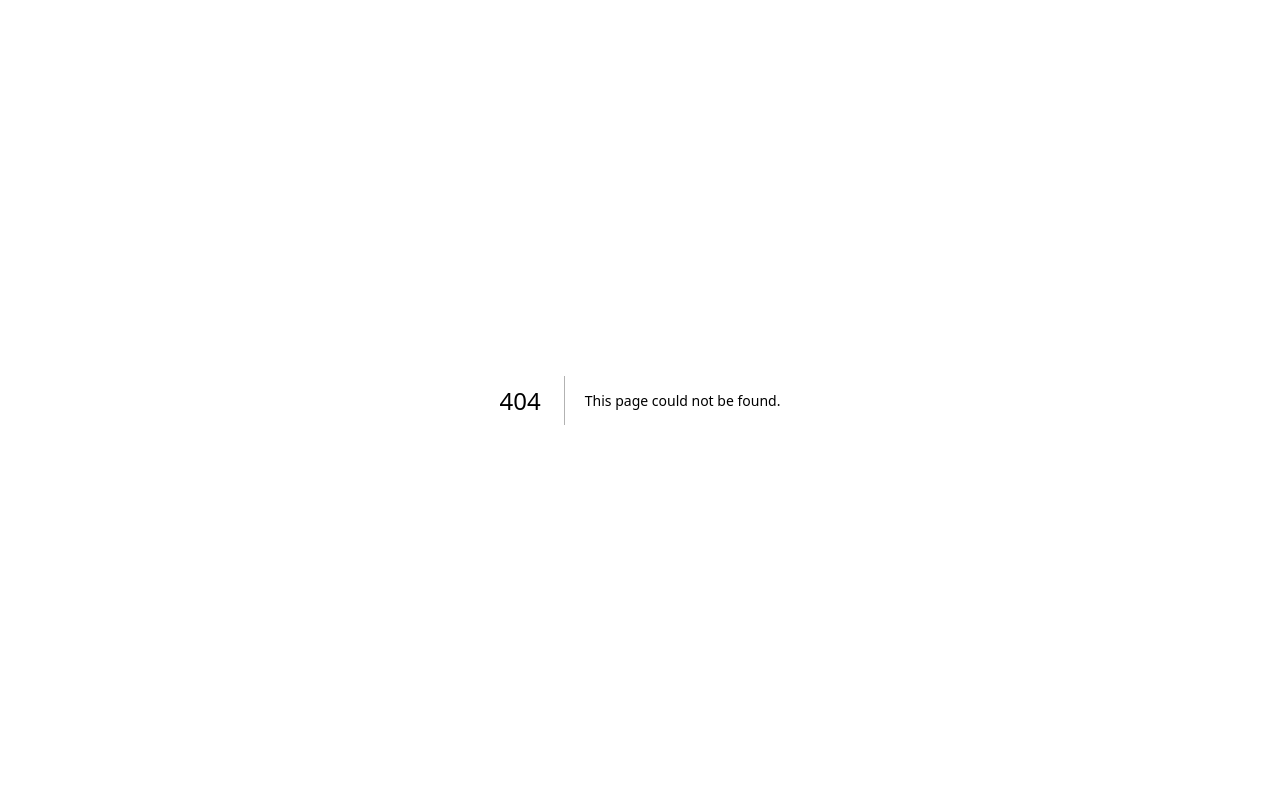
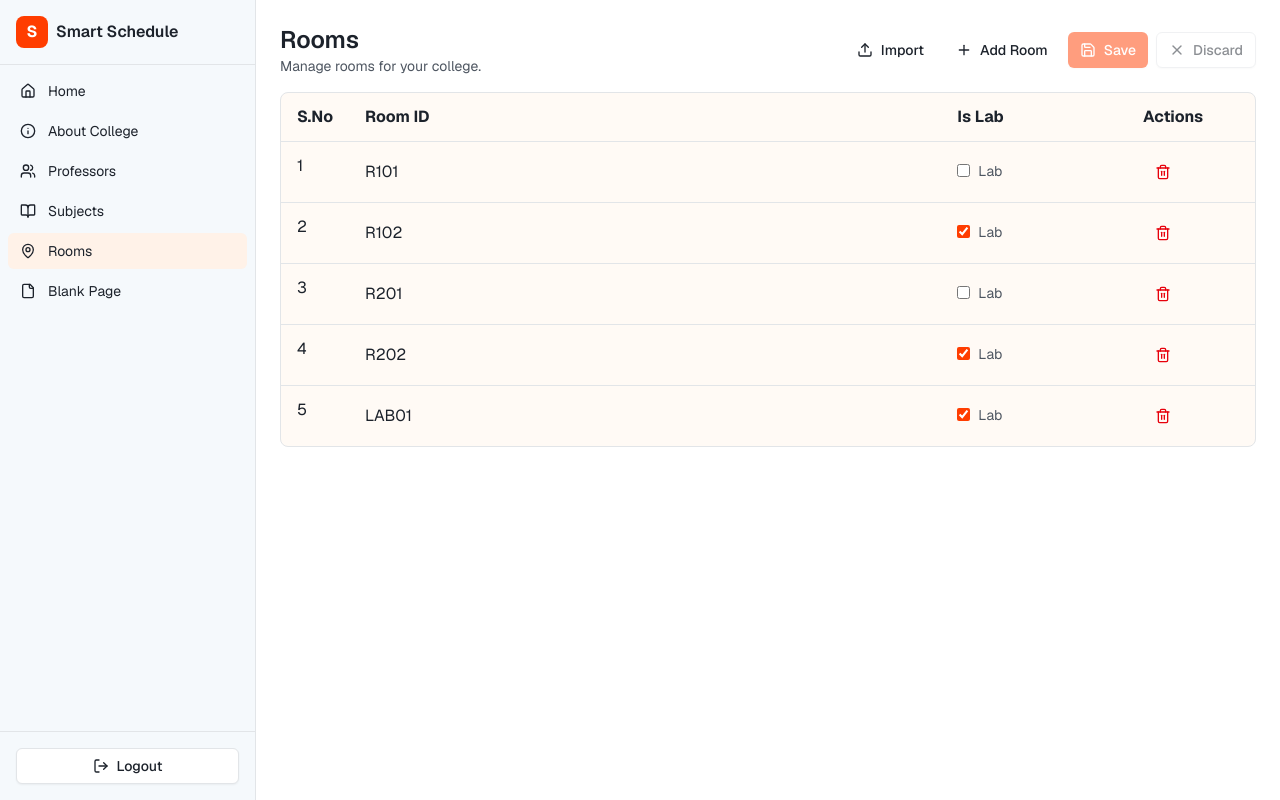
Before and after one commit to Aditya81018/smart-schedule, a Next.js app: page /home/rooms in a window 1280 px wide. Before the commit this address had no page. Built offline with nearby package versions, Linux system fonts and the light colour scheme.

Commit message:
Add rooms page
cgen-6fd67ed5103441519d4e7764a296b17b

```diff
--- /dev/null
+++ b/app/home/rooms/page.tsx
@@ -0,0 +1,183 @@
+"use client"
+
+import React, { useMemo, useRef, useState } from "react"
+import { Button } from "@/components/ui/button"
+import { Plus, Trash2, Save, X, Upload } from "lucide-react"
+
+type Room = {
+  id: string
+  roomId: string
+  isLab: boolean
+}
+
+const DEFAULT_ROOMS: Room[] = [
+  { id: "r1", roomId: "R101", isLab: false },
+  { id: "r2", roomId: "R102", isLab: true },
+  { id: "r3", roomId: "R201", isLab: false },
+  { id: "r4", roomId: "R202", isLab: true },
+  { id: "r5", roomId: "LAB01", isLab: true },
+]
+
+export default function RoomsPage() {
+  const [saved, setSaved] = useState<Room[]>(() => DEFAULT_ROOMS.map((r) => ({ ...r })))
+  const [rows, setRows] = useState<Room[]>(() => DEFAULT_ROOMS.map((r) => ({ ...r })))
+  const fileInputRef = useRef<HTMLInputElement | null>(null)
+
+  const isDirty = useMemo(() => JSON.stringify(rows) !== JSON.stringify(saved), [rows, saved])
+
+  function updateRow(id: string, field: keyof Room, value: string | boolean) {
+    setRows((prev) => prev.map((row) => (row.id === id ? { ...row, [field]: value } : row)))
+  }
+
+  function addRow() {
+    const newRow: Room = { id: `r_${Date.now()}_${Math.floor(Math.random() * 1000)}`, roomId: "", isLab: false }
+    setRows((prev) => [newRow, ...prev])
+  }
+
+  function deleteRow(id: string) {
+    setRows((prev) => prev.filter((r) => r.id !== id))
+  }
+
+  function saveChanges() {
+    setSaved(rows.map((r) => ({ ...r })))
+  }
+
+  function discardChanges() {
+    setRows(saved.map((r) => ({ ...r })))
+  }
+
+  function triggerImport() {
+    fileInputRef.current?.click()
+  }
+
+  function parseBool(val: string): boolean {
+    if (!val) return false
+    const v = val.trim().toLowerCase()
+    return ["1", "true", "t", "yes", "y", "lab", "l"].includes(v)
+  }
+
+  function parseCSV(text: string): Room[] {
+    const lines = text.split(/\r?\n/).map((l) => l.trim()).filter(Boolean)
+    if (lines.length === 0) return []
+    const headers = lines[0].split(",").map((h) => h.trim().toLowerCase())
+    const idx = {
+      roomId: headers.findIndex((h) => ["roomid", "room id", "room_id", "id"].includes(h)),
+      isLab: headers.findIndex((h) => ["islab", "is_lab", "lab", "is_lab?", "is lab"].includes(h)),
+    }
+    const rowsOut: Room[] = []
+    for (let i = 1; i < lines.length; i++) {
+      const cols = lines[i].split(",").map((c) => c.trim())
+      const roomId = cols[idx.roomId] ?? ""
+      const isLab = idx.isLab >= 0 ? parseBool(cols[idx.isLab]) : false
+      rowsOut.push({ id: `imp_room_${Date.now()}_${i}`, roomId, isLab })
+    }
+    return rowsOut
+  }
+
+  async function handleFile(e: React.ChangeEvent<HTMLInputElement>) {
+    const file = e.target.files?.[0]
+    if (!file) return
+    const text = await file.text()
+    const name = file.name.toLowerCase()
+    try {
+      if (name.endsWith(".json")) {
+        const parsed = JSON.parse(text)
+        let arr: any[] = []
+        if (Array.isArray(parsed)) arr = parsed
+        else if (Array.isArray(parsed?.rooms)) arr = parsed.rooms
+        const mapped: Room[] = arr.map((item: any, i: number) => ({
+          id: item.id ?? `imp_json_room_${Date.now()}_${i}`,
+          roomId: item.roomId ?? item.room_id ?? item.id ?? "",
+          isLab: typeof item.isLab === "boolean" ? item.isLab : parseBool(String(item.isLab ?? "")),
+        }))
+        setRows(mapped)
+      } else if (name.endsWith(".csv")) {
+        const parsed = parseCSV(text)
+        setRows(parsed)
+      }
+    } catch (err) {
+      console.error("Failed to import file", err)
+    } finally {
+      if (fileInputRef.current) fileInputRef.current.value = ""
+    }
+  }
+
+  return (
+    <div className="p-6">
+      <div className="flex items-center justify-between mb-4">
+        <div>
+          <h1 className="text-2xl font-semibold">Rooms</h1>
+          <p className="text-sm text-muted-foreground">Manage rooms for your college.</p>
+        </div>
+        <div className="flex items-center gap-2">
+          <input ref={fileInputRef} type="file" accept=".csv,.json" onChange={handleFile} className="hidden" />
+          <Button variant="ghost" onClick={triggerImport} className="flex items-center gap-2">
+            <Upload className="h-4 w-4" /> Import
+          </Button>
+          <Button variant="ghost" onClick={addRow} className="flex items-center gap-2">
+            <Plus className="h-4 w-4" /> Add Room
+          </Button>
+          <Button onClick={saveChanges} className="flex items-center gap-2" disabled={!isDirty}>
+            <Save className="h-4 w-4" /> Save
+          </Button>
+          <Button variant="outline" onClick={discardChanges} className="flex items-center gap-2" disabled={!isDirty}>
+            <X className="h-4 w-4" /> Discard
+          </Button>
+        </div>
+      </div>
+
+      <div className="rounded-lg border border-border bg-card overflow-x-auto">
+        <table className="min-w-full table-fixed">
+          <thead className="text-left">
+            <tr>
+              <th className="px-4 py-3 w-16">S.No</th>
+              <th className="px-4 py-3">Room ID</th>
+              <th className="px-4 py-3">Is Lab</th>
+              <th className="px-4 py-3 w-32">Actions</th>
+            </tr>
+          </thead>
+          <tbody>
+            {rows.map((r, idx) => (
+              <tr key={r.id} className="border-t border-border">
+                <td className="px-4 py-3 align-top">{idx + 1}</td>
+                <td className="px-4 py-3">
+                  <input
+                    value={r.roomId}
+                    onChange={(e) => updateRow(r.id, "roomId", e.target.value)}
+                    className="w-full bg-transparent outline-none"
+                    placeholder="RXXX"
+                  />
+                </td>
+                <td className="px-4 py-3">
+                  <label className="inline-flex items-center gap-2">
+                    <input
+                      type="checkbox"
+                      checked={r.isLab}
+                      onChange={(e) => updateRow(r.id, "isLab", e.target.checked)}
+                      className="accent-[var(--primary)]"
+                    />
+                    <span className="text-sm text-muted-foreground">Lab</span>
+                  </label>
+                </td>
+                <td className="px-4 py-3">
+                  <div className="flex items-center gap-2">
+                    <Button variant="ghost" onClick={() => deleteRow(r.id)} className="p-2">
+                      <Trash2 className="h-4 w-4 text-destructive" />
+                    </Button>
+                  </div>
+                </td>
+              </tr>
+            ))}
+            {rows.length === 0 && (
+              <tr>
+                <td colSpan={4} className="px-4 py-6 text-center text-muted-foreground">
+                  No rooms. Use "Add Room" to create one.
+                </td>
+              </tr>
+            )}
+          </tbody>
+        </table>
+      </div>
+    </div>
+  )
+}
```
